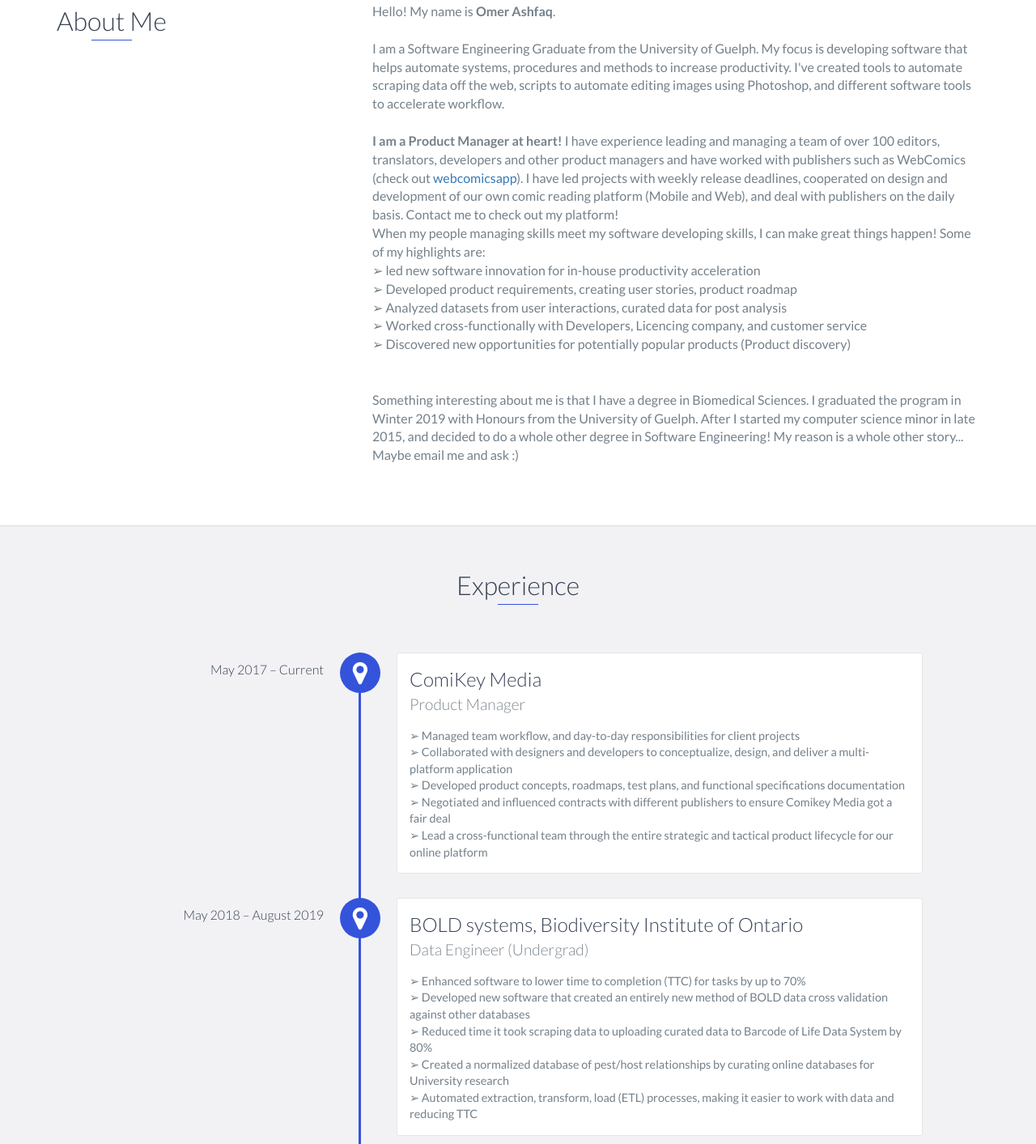
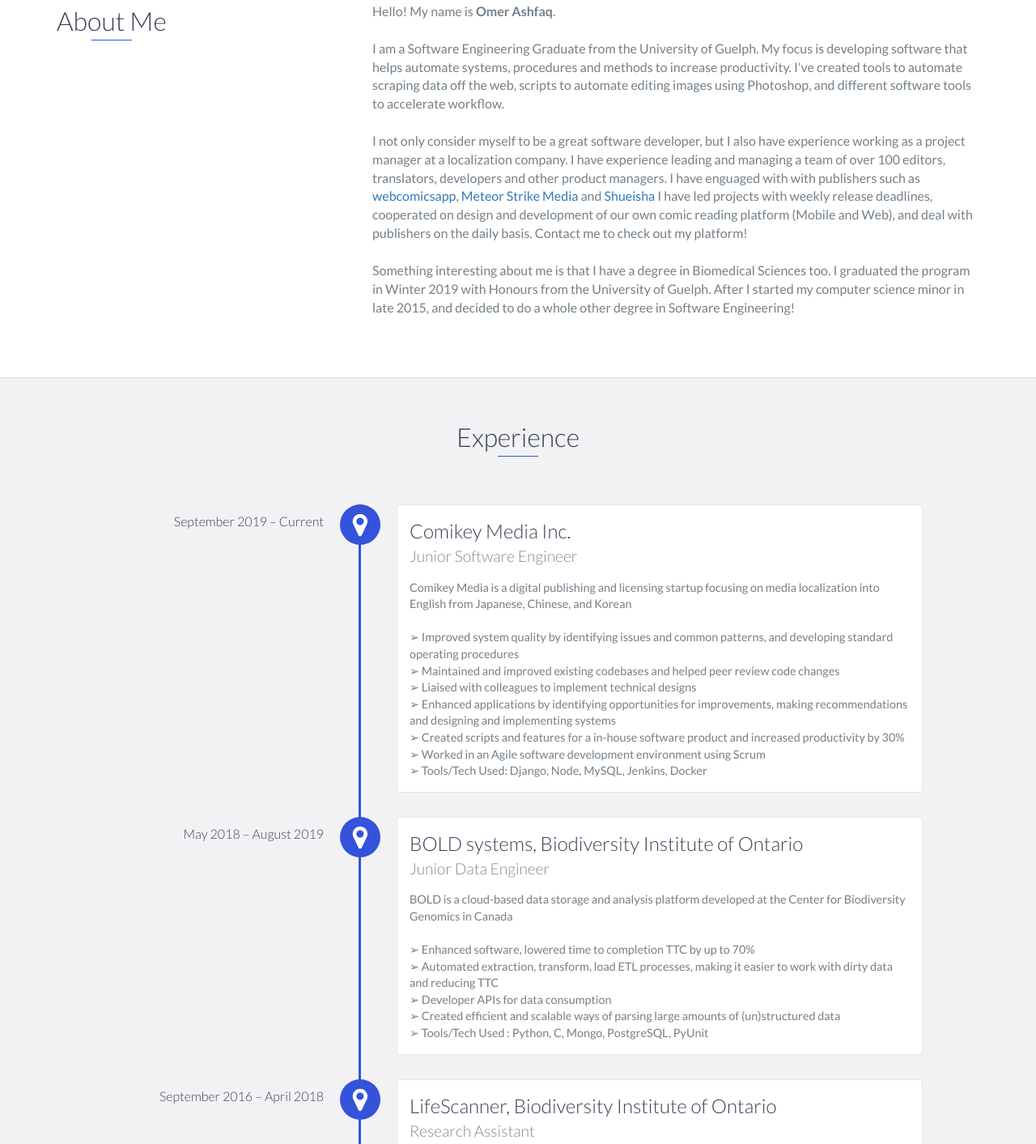
Before and after one commit to yunomer/portfolioSite, a website: page index.html in a window 1280 px wide. Shown: the part 872-2285 px from the top of the page at 81% size. Drawn offline with nearby package versions, Linux system fonts and the light colour scheme; files that its build step writes are made by us from their sources.

Commit message:
updating the site

```diff
--- a/index.html
+++ b/index.html
@@ -50,7 +50,7 @@
         <div id="lead-content">
             <h1>Omer Ashfaq</h1>
             <h2>Software Engineer</h2>
-            <a href="https://drive.google.com/open?id=1xwwKQjcJn6BihgEOJ1QlbkC0ttcGgjII"
+            <a href="https://drive.google.com/file/d/1SXoyczJVPZOzw12VvCi0L57VzOA9bazJ/view?usp=sharing"
                 class="btn-rounded-white" target="_blank">Download Resume</a>
         </div>
         <!-- End #lead-content -->
@@ -79,23 +79,25 @@
                         I am a Software Engineering Graduate from the University of Guelph.
                         My focus is developing software that helps automate systems, procedures and
                         methods to increase productivity. I've created tools to automate scraping data off the web,
-                        scripts to automate editing images using Photoshop, and different software tools to accelerate workflow.
+                        scripts to automate editing images using Photoshop, and different software tools to accelerate
+                        workflow.
                         <br><br>
-                        <strong>I am a Product Manager at heart!</strong> I have experience leading and managing a team of over 100 editors, translators,
-                        developers and other product managers and have worked with publishers such as WebComics (check out <a href="http://webcomicsapp.com/" target="_blank">webcomicsapp</a>).
-                        I have led projects with weekly release deadlines, cooperated on design and development of our own comic reading platform
-                        (Mobile and Web), and deal with publishers on the daily basis. Contact me to check out my platform!<br>
-                        When my people managing skills meet my software developing skills, I can make great things happen! Some of my highlights are:<br>
-                        ➢ led new software innovation for in-house productivity acceleration <br>
-                        ➢ Developed product requirements, creating user stories, product roadmap <br>
-                        ➢ Analyzed datasets from user interactions, curated data for post analysis <br>
-                        ➢ Worked cross-functionally with Developers, Licencing company, and customer service <br>
-                        ➢ Discovered new opportunities for potentially popular products (Product discovery)<br>
+                        I not only consider myself to be a great software developer, but I also have experience working
+                        as a project manager at a localization company. I have experience leading and managing a team
+                        of over 100 editors, translators, developers and other product managers. I have enguaged with
+                        with
+                        publishers such as <a href="http://webcomicsapp.com/" target="_blank">webcomicsapp</a>, <a
+                            href="https://meteor-strike.com/" target="_blank">Meteor Strike Media</a> and <a
+                            href="https://www.shueisha.co.jp/" target="_blank">Shueisha</a>
+                        I have led projects with weekly release deadlines, cooperated on design and development of our
+                        own comic reading platform
+                        (Mobile and Web), and deal with publishers on the daily basis. Contact me to check out my
+                        platform!
                         <br><br>
-                        Something interesting about me is that I have a degree in Biomedical Sciences. I graduated
+                        Something interesting about me is that I have a degree in Biomedical Sciences too. I graduated
                         the program in Winter 2019 with Honours from the University of Guelph. After I started my
-                        computer science minor in late 2015, and decided to do a whole other degree in Software Engineering!
-                        My reason is a whole other story... Maybe email me and ask :)
+                        computer science minor in late 2015, and decided to do a whole other degree in Software
+                        Engineering!
                     </p>
                 </div>
             </div>
@@ -106,26 +108,49 @@
     <div id="experience" class="background-alt">
         <h2 class="heading">Experience</h2>
         <div id="experience-timeline">
-            <div data-date="May 2017 – Current ">
-                <h3>ComiKey Media</h3>
-                <h4>Product Manager</h4>
+            <div data-date="September 2019 – Current">
+                <h3>Comikey Media Inc.</h3>
+                <h4>Junior Software Engineer</h4>
                 <p>
-                    ➢ Managed team workflow, and day-to-day responsibilities for client projects <br>
-                    ➢ Collaborated with designers and developers to conceptualize, design, and deliver a multi-platform application <br>
-                    ➢ Developed product concepts, roadmaps, test plans, and functional specifications documentation <br>
-                    ➢ Negotiated and influenced contracts with different publishers to ensure Comikey Media got a fair deal <br>
-                    ➢ Lead a cross-functional team through the entire strategic and tactical product lifecycle for our online platform <br>
+                    Comikey Media is a digital publishing and licensing startup focusing on media localization into
+                    English from Japanese, Chinese, and Korean
+                    <br><br>
+                    ➢ Improved system quality by identifying issues and common patterns, and developing standard
+                    operating procedures
+                    <br>
+                    ➢ Maintained and improved existing codebases and helped peer review code changes
+                    <br>
+                    ➢ Liaised with colleagues to implement technical designs
+                    <br>
+                    ➢ Enhanced applications by identifying opportunities for improvements, making recommendations and
+                    designing and implementing systems
+                    <br>
+                    ➢ Created scripts and features for a in-house software product and increased productivity by 30%
+                    <br>
+                    ➢ Worked in an Agile software development environment using Scrum
+                    <br>
+                    ➢ Tools/Tech Used: Django, Node, MySQL, Jenkins, Docker
+                    <br>
                 </p>
             </div>
             <div data-date="May 2018 – August 2019 ">
                 <h3>BOLD systems, Biodiversity Institute of Ontario</h3>
-                <h4>Data Engineer (Undergrad)</h4>
+                <h4>Junior Data Engineer</h4>
                 <p>
-                    ➢ Enhanced software to lower time to completion (TTC) for tasks by up to 70% <br>
-                    ➢ Developed new software that created an entirely new method of BOLD data cross validation against other databases<br>
-                    ➢ Reduced time it took scraping data to uploading curated data to Barcode of Life Data System by 80%<br>
-                    ➢ Created a normalized database of pest/host relationships by curating online databases for University research<br>
-                    ➢ Automated extraction, transform, load (ETL) processes, making it easier to work with data and reducing TTC<br>
+                    BOLD is a cloud-based data storage and analysis platform developed at the Center for Biodiversity
+                    Genomics in Canada
+                    <br><br>
+                    ➢ Enhanced software, lowered time to completion TTC by up to 70%
+                    <br>
+                    ➢ Automated extraction, transform, load ETL processes, making it easier to work with dirty data and
+                    reducing TTC
+                    <br>
+                    ➢ Developer APIs for data consumption
+                    <br>
+                    ➢ Created efficient and scalable ways of parsing large amounts of (un)structured data
+                    <br>
+                    ➢ Tools/Tech Used : Python, C, Mongo, PostgreSQL, PyUnit
+                    <br>
                 </p>
             </div>
             <div data-date="September 2016 – April 2018">
@@ -150,7 +175,7 @@
         <h2 class="heading">Education</h2>
         <div class="education-block">
             <h3>University of Guelph</h3>
-            <span class="education-date">Sept 2016 - April 2020</span>
+            <span class="education-date">Sept 2016 - June 2020</span>
             <h4>Bachelor of Science in Software Engineering</h4>
             <h4>Graduated with Honours with a 3.7 GPA</h4>
             <p>
```
Lines whose indentation alone changed are shown as unchanged.
